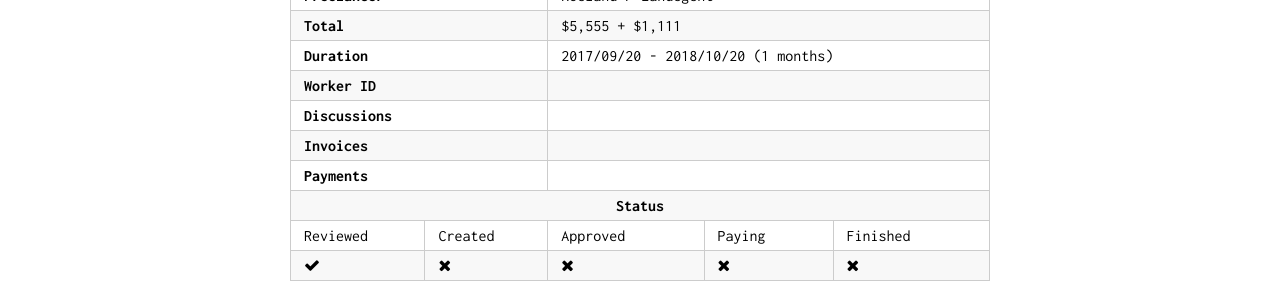
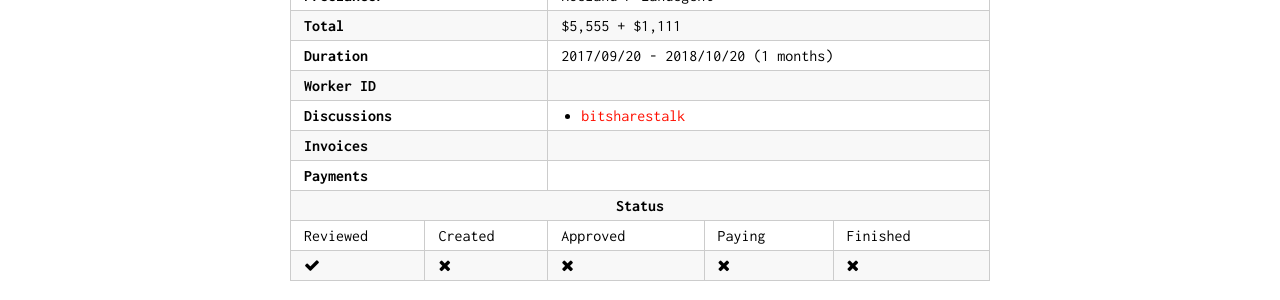
Before and after one commit to thehapax/bitshares.foundation, a Jekyll site: the page built from _workers/2017-09-steemfest.md, in a window 1280 px wide and 900 px high. Shown: the part 205-505 px from the top of the window. Built offline with Jekyll 4.4.1, drawn with Linux system fonts in a browser that asks for light colours.

Commit message:
worker discussion page added

```diff
--- a/_workers/2017-09-steemfest.md
+++ b/_workers/2017-09-steemfest.md
@@ -14,6 +14,8 @@ status:
   worker-paying: False
   worker-finished: False
 discussions:
+ - name: bitsharestalk
+   url: https://bitsharestalk.org/index.php/topic,24937.0.html
 payments:
 paymentaccount: roelandp
 invoices:
```
